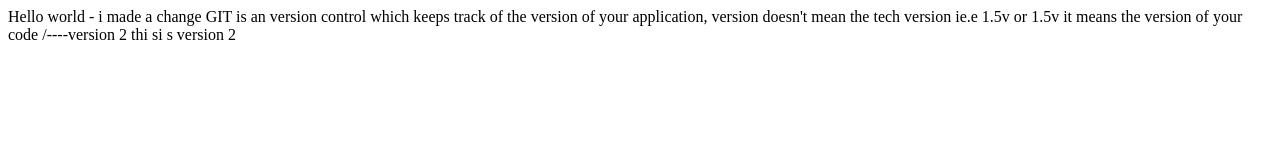
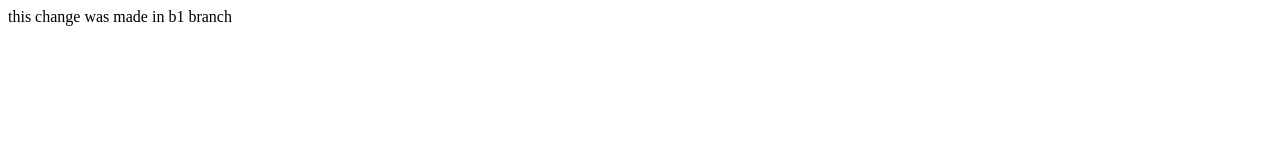
Before and after one commit to sharjeelguvi/Additional-Session-1, a plain HTML site: page Index.html in a window 1280 px wide. Drawn offline with Linux system fonts and the light colour scheme.

Commit message:
changes made to the b1 branch

```diff
--- a/Index.html
+++ b/Index.html
@@ -7,13 +7,6 @@
     <title>Document</title>
 </head>
 <body>
-    Hello world - i made a change
-    GIT
-    is an version control
-    which keeps track of the version of your application, version doesn't mean the tech version ie.e 1.5v or 1.5v
-    it means the version of your code
-
-    /----version 2
-    thi si s version 2
+    this change was made in b1 branch
 </body>
 </html>
```
Also changed, not shown: Notes.txt.
